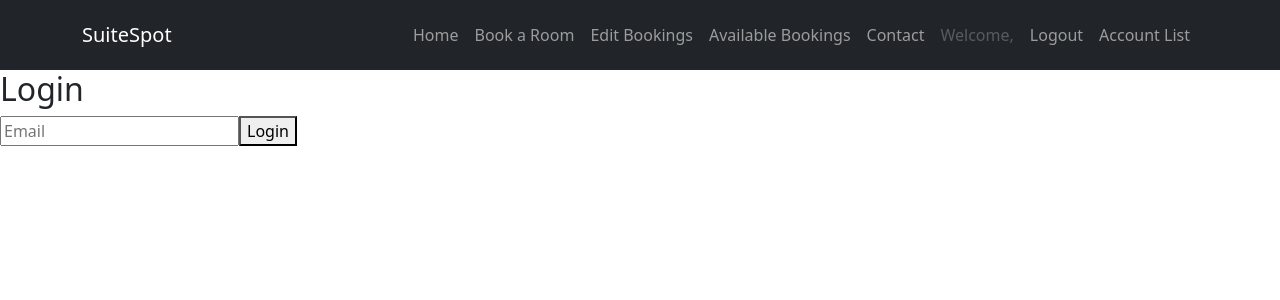
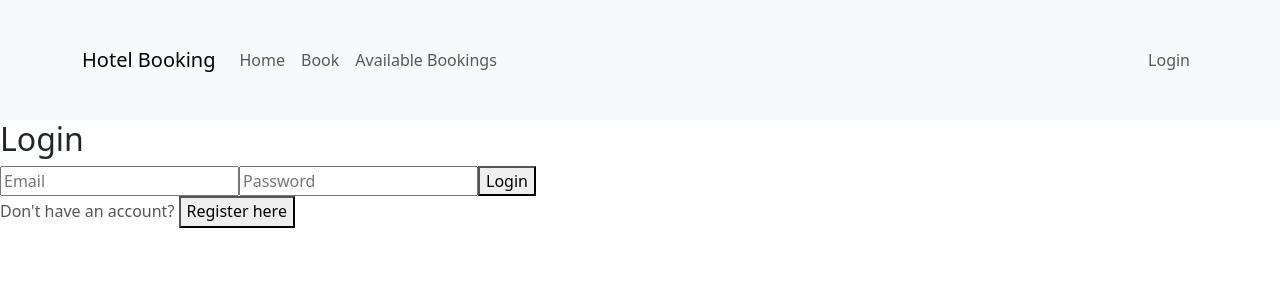
Before and after one commit to Bhriann/final-project-group6-webdevt, a React (Create React App) app: page /login in a window 1280 px wide. Shown: the top 300 px of the page. Built offline with nearby package versions, Linux system fonts and the light colour scheme.

Commit message:
thy customer side hath been here

```diff
--- a/src/App.js
+++ b/src/App.js
@@ -15,8 +15,7 @@ const App = () => {
   // State to manage registered accounts
   const [accounts, setAccounts] = useState([]);
 
-  // State to track the currently logged-in user
-  const [loggedInUser, setLoggedInUser] = useState([]);
+  const [loggedInUser, setLoggedInUser] = useState(null);
 
   // Function to add a new account
   const addAccount = (account) => {
@@ -24,16 +23,20 @@ const App = () => {
   };
 
   // Function to handle login
-  const handleLogin = (username) => {
-    const user = accounts.find((account) => account.username === username);
+  const handleLogin = (username, password) => {
+    const user = accounts.find(
+      (account) => account.username === username && account.password === password
+    );
     if (user) {
       setLoggedInUser(user);
+    } else {
+      alert('Invalid username or password');
     }
   };
 
   // Function to handle logout
   const handleLogout = () => {
-    setLoggedInUser(null);
+    setLoggedInUser(null); // Set loggedInUser back to null
   };
 
   return (
@@ -45,10 +48,13 @@ const App = () => {
           <Route path="/edit-bookings-page" element={<EditBookingsPage />} />
           <Route
             path="/book"
-            element={<BookingPage loggedInUser={accounts} />}
+            element={<BookingPage loggedInUser={loggedInUser} />} // Pass loggedInUser correctly here
           />
           <Route path="/available-bookings" element={<AvailableBookings />} />
-          <Route path="/payment" element={<PaymentPage />} />
+          <Route
+            path="/payment"
+            element={<PaymentPage loggedInUser={loggedInUser} />} // Pass loggedInUser correctly here
+          />
           <Route
             path="/login"
             element={<Login accounts={accounts} onLogin={handleLogin} />}
--- a/src/components/AccountsList.js
+++ b/src/components/AccountsList.js
@@ -8,7 +8,7 @@ const AccountList = ({ accounts }) => {
         <ul>
           {accounts.map((account, index) => (
             <li key={index}>
-              <strong>Name:</strong> {account.name} | <strong>Email:</strong> {account.email}
+              <strong>Name:</strong> {account.name} | <strong>Email:</strong> {account.email} | <strong>Password:</strong> {account.password}
             </li>
           ))}
         </ul>
--- a/src/components/AvailableBookings.js
+++ b/src/components/AvailableBookings.js
@@ -1,11 +1,27 @@
-import React from 'react';
+import React, { useState } from 'react';
 import { useBooking } from '../context/BookingContext';
 import '../style/AvailableBookings.css';
 
 const AvailableBookings = () => {
-  const { bookings } = useBooking();
+  const { bookings, updateBooking, deleteBooking } = useBooking();
+  const [editingBooking, setEditingBooking] = useState(null); // Track the booking being edited
 
   console.log('Current bookings in AvailableBookings:', bookings); // Debug log
+
+  // Handle booking update (for example, updating room price or dates)
+  const handleUpdateBooking = (booking) => {
+    const updatedBooking = {
+      ...booking,
+      totalPrice: booking.numOfNights * 2000, // Example of updating total price based on nights
+    };
+    updateBooking(updatedBooking);
+    setEditingBooking(null); // Reset editing state
+  };
+
+  // Handle booking cancel (delete)
+  const handleCancelBooking = (bookingID) => {
+    deleteBooking(bookingID);
+  };
 
   return (
     <div className="available-bookings">
@@ -30,6 +46,17 @@ const AvailableBookings = () => {
               <p><strong>Customer name: </strong>{booking.customerName}</p>
               <p><strong>Payment method: </strong>{booking.paymentMethod}</p>
               <p><strong>Booking ID:</strong> {booking.bookingID}</p>
+
+              {/* Cancel button */}
+              <button onClick={() => handleCancelBooking(booking.bookingID)}>Cancel Booking</button>
+
+              {/* If we are editing this booking, show the update form */}
+              {editingBooking === booking && (
+                <div>
+                  <button onClick={() => handleUpdateBooking(booking)}>Confirm Update</button>
+                  <button onClick={() => setEditingBooking(null)}>Cancel Update</button>
+                </div>
+              )}
             </li>
           ))}
         </ul>
--- a/src/components/BookingPage.js
+++ b/src/components/BookingPage.js
@@ -53,7 +53,6 @@ const BookingPage = ({ loggedInUser }) => {
 
   const handleBookNow = (room) => {
     if (!loggedInUser) {
-      console.log("found user: ",loggedInUser );
       alert('You must be logged in to book a room.');
       navigate('/login'); // Redirect to login page
       return;
@@ -82,7 +81,7 @@ const BookingPage = ({ loggedInUser }) => {
         checkOutDate,
         numOfNights,
         totalPrice,
-        customerName: loggedInUser.name, // Add customer's name
+        customerName: loggedInUser.name, // Pass the logged-in user's name
       },
     });
   };
--- a/src/components/LoginPage.js
+++ b/src/components/LoginPage.js
@@ -1,19 +1,34 @@
 import React, { useState } from 'react';
+import { useNavigate } from 'react-router-dom';
 
-const Login = ({ accounts }) => {
+const Login = ({ accounts, onLogin }) => {
   const [email, setEmail] = useState('');
+  const [password, setPassword] = useState('');
   const [message, setMessage] = useState('');
+  const navigate = useNavigate(); // We'll use this for redirection after login
 
   const handleLogin = (e) => {
     e.preventDefault();
-    const account = accounts.find((acc) => acc.email === email);
+
+    // Find the account with the matching email and password
+    const account = accounts.find((acc) => acc.email === email && acc.password === password);
 
     if (account) {
+      // Successful login, set loggedInUser
+      onLogin(account.username, password); // Call the onLogin function passed from App.js
       setMessage(`Welcome, ${account.name}!`);
+      navigate('/book'); // Redirect to booking page after login
     } else {
-      setMessage('Account not found. Please register first.');
+      setMessage('Invalid email or password. Please try again.');
     }
+
+    // Clear form fields after submitting
     setEmail('');
+    setPassword('');
+  };
+
+  const navigateToRegister = () => {
+    navigate('/register'); // Navigate to the registration page
   };
 
   return (
@@ -27,9 +42,21 @@ const Login = ({ accounts }) => {
           onChange={(e) => setEmail(e.target.value)}
           required
         />
+        <input
+          type="password"
+          placeholder="Password"
+          value={password}
+          onChange={(e) => setPassword(e.target.value)}
+          required
+        />
         <button type="submit">Login</button>
       </form>
       {message && <p>{message}</p>}
+
+      <p>
+        Don't have an account?{' '}
+        <button onClick={navigateToRegister}>Register here</button>
+      </p>
     </div>
   );
 };
--- a/src/components/Navbar.js
+++ b/src/components/Navbar.js
@@ -1,33 +1,28 @@
 import React from 'react';
-import { Navbar, Nav, Container } from 'react-bootstrap';
+import { Navbar, Nav, Container, Button } from 'react-bootstrap';
 import { Link } from 'react-router-dom';
-import '../style/Navbar.css';
 
 const CustomNavbar = ({ loggedInUser, onLogout }) => {
   return (
-    <Navbar bg="dark" variant="dark" expand="lg">
+    <Navbar bg="light" expand="lg">
       <Container>
-        <Navbar.Brand as={Link} to="/">SuiteSpot</Navbar.Brand>
-        <Navbar.Toggle aria-controls="navbar-nav" />
-        <Navbar.Collapse id="navbar-nav">
-          <Nav className="ms-auto">
+        <Navbar.Brand href="/">Hotel Booking</Navbar.Brand>
+        <Navbar.Toggle aria-controls="basic-navbar-nav" />
+        <Navbar.Collapse id="basic-navbar-nav">
+          <Nav className="me-auto">
             <Nav.Link as={Link} to="/">Home</Nav.Link>
-            <Nav.Link as={Link} to="/book">Book a Room</Nav.Link>
-            <Nav.Link as={Link} to="/edit-bookings-page">Edit Bookings</Nav.Link>
+            <Nav.Link as={Link} to="/book">Book</Nav.Link>
             <Nav.Link as={Link} to="/available-bookings">Available Bookings</Nav.Link>
-            <Nav.Link href="#contact">Contact</Nav.Link>
+          </Nav>
+          <Nav>
             {loggedInUser ? (
               <>
-                <Nav.Link disabled>Welcome, {loggedInUser.name}</Nav.Link>
-                <Nav.Link onClick={onLogout}>Logout</Nav.Link>
+                <Navbar.Text className="me-2">Welcome, {loggedInUser.name}</Navbar.Text>
+                <Button variant="outline-danger" onClick={onLogout}>Logout</Button>
               </>
             ) : (
-              <>
-                <Nav.Link as={Link} to="/login">Login</Nav.Link>
-                <Nav.Link as={Link} to="/register">Register</Nav.Link>
-              </>
+              <Nav.Link as={Link} to="/login">Login</Nav.Link>
             )}
-            <Nav.Link as={Link} to="/accountlist">Account List</Nav.Link>
           </Nav>
         </Navbar.Collapse>
       </Container>
--- a/src/components/PaymentPage.js
+++ b/src/components/PaymentPage.js
@@ -1,36 +1,41 @@
-import React, { useState } from 'react';
+import React, { useState, useEffect } from 'react';
 import { useLocation, useNavigate } from 'react-router-dom';
 import { useBooking } from '../context/BookingContext';
 import '../style/PaymentPage.css';
 
-const PaymentPage = () => {
+const PaymentPage = ({ loggedInUser }) => {
   const navigate = useNavigate();
   const location = useLocation();
   const { bookings, addBooking } = useBooking();
 
   const bookingDetails = location.state;
 
-  const [customerName, setCustomerName] = useState('');
   const [paymentMethod, setPaymentMethod] = useState('Credit Card');
+
+  useEffect(() => {
+    // If logged in, set the customerName to the loggedInUser's name
+    if (loggedInUser) {
+      // No need to set customerName manually; loggedInUser.name will be used directly
+    }
+  }, [loggedInUser]);
 
   if (!bookingDetails) {
     return <p>No booking details available.</p>;
   }
 
-  // functtion to generate a new booking id
+  // Function to generate a new booking ID
   const generateBookingID = () => {
     let id;
     do {
-      id = Math.floor(Math.random() * 1000000); // rng
-    } while (bookings.some((booking) => booking.bookingID === id)); // no same two IDs may be generated
+      id = Math.floor(Math.random() * 1000000); // RNG
+    } while (bookings.some((booking) => booking.bookingID === id)); // No duplicate IDs
     return id;
   };
 
-
-  //payment page validations
+  // Payment page validations
   const handleConfirmPayment = () => {
-    if (!customerName) {
-      alert('Please enter your name.');
+    if (!loggedInUser) {
+      alert('Please log in to confirm your booking.');
       return;
     }
 
@@ -39,7 +44,7 @@ const PaymentPage = () => {
     const fullBookingDetails = {
       ...bookingDetails,
       bookingID,
-      customerName,
+      customerName: loggedInUser.name, // Use the logged-in user's name directly
       paymentMethod,
     };
 
@@ -64,15 +69,12 @@ const PaymentPage = () => {
       </div>
 
       <div className="customer-details">
-        <label>
-          Name:
-          <input
-            type="text"
-            value={customerName}
-            onChange={(e) => setCustomerName(e.target.value)}
-            placeholder="Enter your name"
-          />
-        </label>
+        {/* Display welcome message with the logged-in user's name */}
+        {loggedInUser ? (
+          <p>Welcome, {loggedInUser.name}!</p>
+        ) : (
+          <p>Please log in to confirm your booking.</p>
+        )}
       </div>
 
       <div className="payment-method">
--- a/src/components/Register.js
+++ b/src/components/Register.js
@@ -3,14 +3,26 @@ import React, { useState } from 'react';
 const Register = ({ addAccount }) => {
   const [name, setName] = useState('');
   const [email, setEmail] = useState('');
+  const [password, setPassword] = useState('');
+  const [confirmPassword, setConfirmPassword] = useState('');
   const [confirmationMessage, setConfirmationMessage] = useState('');
 
   const handleSubmit = (e) => {
     e.preventDefault();
-    addAccount({ name, email });
+
+    // Check if passwords match
+    if (password !== confirmPassword) {
+      setConfirmationMessage("Passwords do not match. Please try again.");
+      return;
+    }
+
+    // Add the new account
+    addAccount({ name, email, password });
     setConfirmationMessage('Account has been successfully registered!');
     setName('');
     setEmail('');
+    setPassword('');
+    setConfirmPassword('');
   };
 
   return (
@@ -31,6 +43,20 @@ const Register = ({ addAccount }) => {
           onChange={(e) => setEmail(e.target.value)}
           required
         />
+        <input
+          type="password"
+          placeholder="Password"
+          value={password}
+          onChange={(e) => setPassword(e.target.value)}
+          required
+        />
+        <input
+          type="password"
+          placeholder="Confirm Password"
+          value={confirmPassword}
+          onChange={(e) => setConfirmPassword(e.target.value)}
+          required
+        />
         <button type="submit">Register</button>
       </form>
       {confirmationMessage && <p>{confirmationMessage}</p>}
--- a/src/context/BookingContext.js
+++ b/src/context/BookingContext.js
@@ -5,13 +5,13 @@ const BookingContext = createContext();
 export const BookingProvider = ({ children }) => {
   const [bookings, setBookings] = useState([]);
 
-  // function for new booking
+  // Function for new booking
   const addBooking = (newBooking) => {
     console.log('Adding booking:', newBooking);
     setBookings((prevBookings) => [...prevBookings, newBooking]);
   };
 
-  // update booking by ID function
+  // Update booking by ID function
   const updateBooking = (updatedBooking) => {
     setBookings((prevBookings) =>
       prevBookings.map((booking) =>
@@ -21,8 +21,16 @@ export const BookingProvider = ({ children }) => {
     console.log('Updated booking:', updatedBooking); // debug
   };
 
+  // Delete booking by ID function
+  const deleteBooking = (bookingID) => {
+    setBookings((prevBookings) =>
+      prevBookings.filter((booking) => booking.bookingID !== bookingID)
+    );
+    console.log('Deleted booking with ID:', bookingID); // debug
+  };
+
   return (
-    <BookingContext.Provider value={{ bookings, addBooking, updateBooking }}>
+    <BookingContext.Provider value={{ bookings, addBooking, updateBooking, deleteBooking }}>
       {children}
     </BookingContext.Provider>
   );
```
